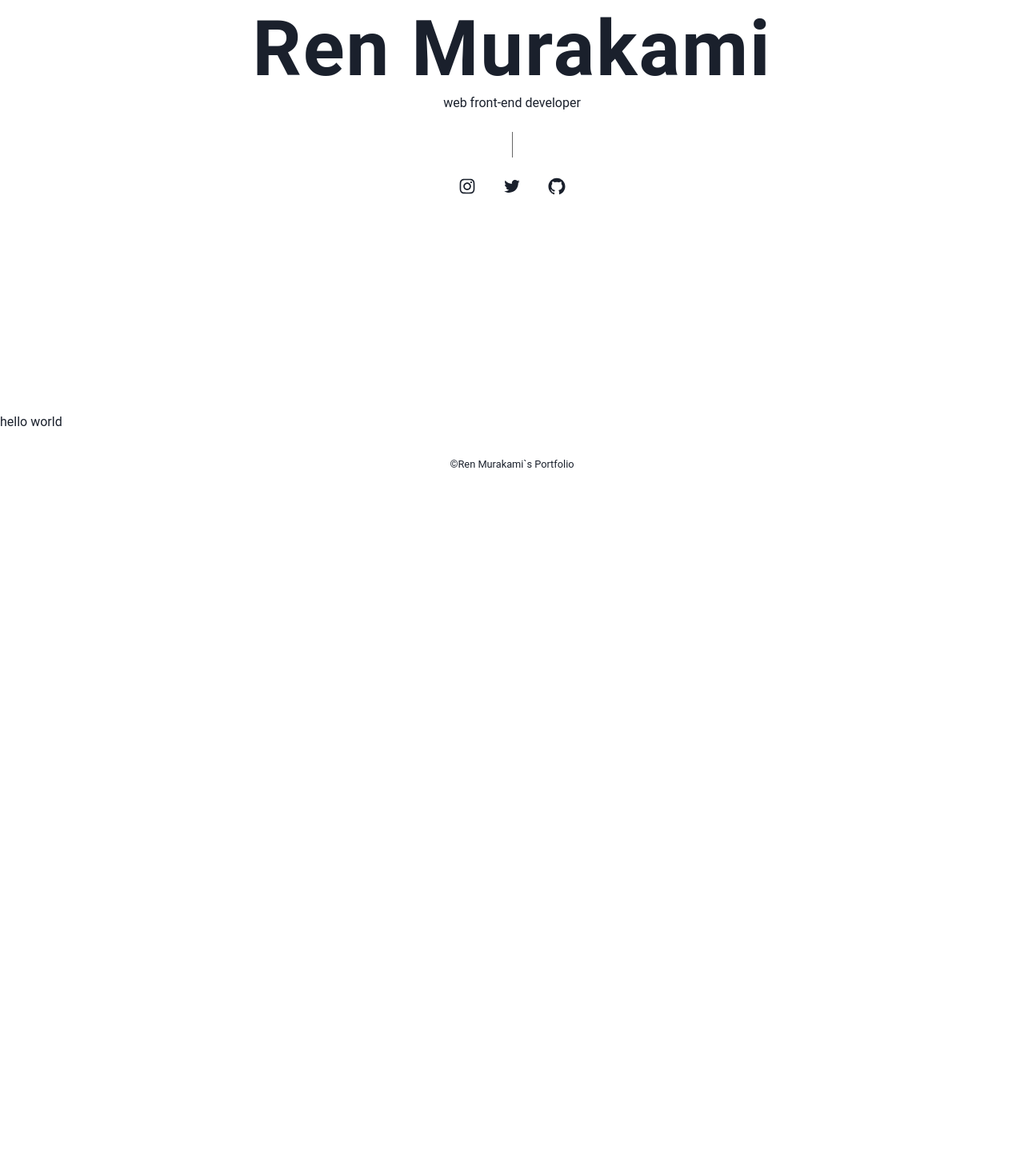
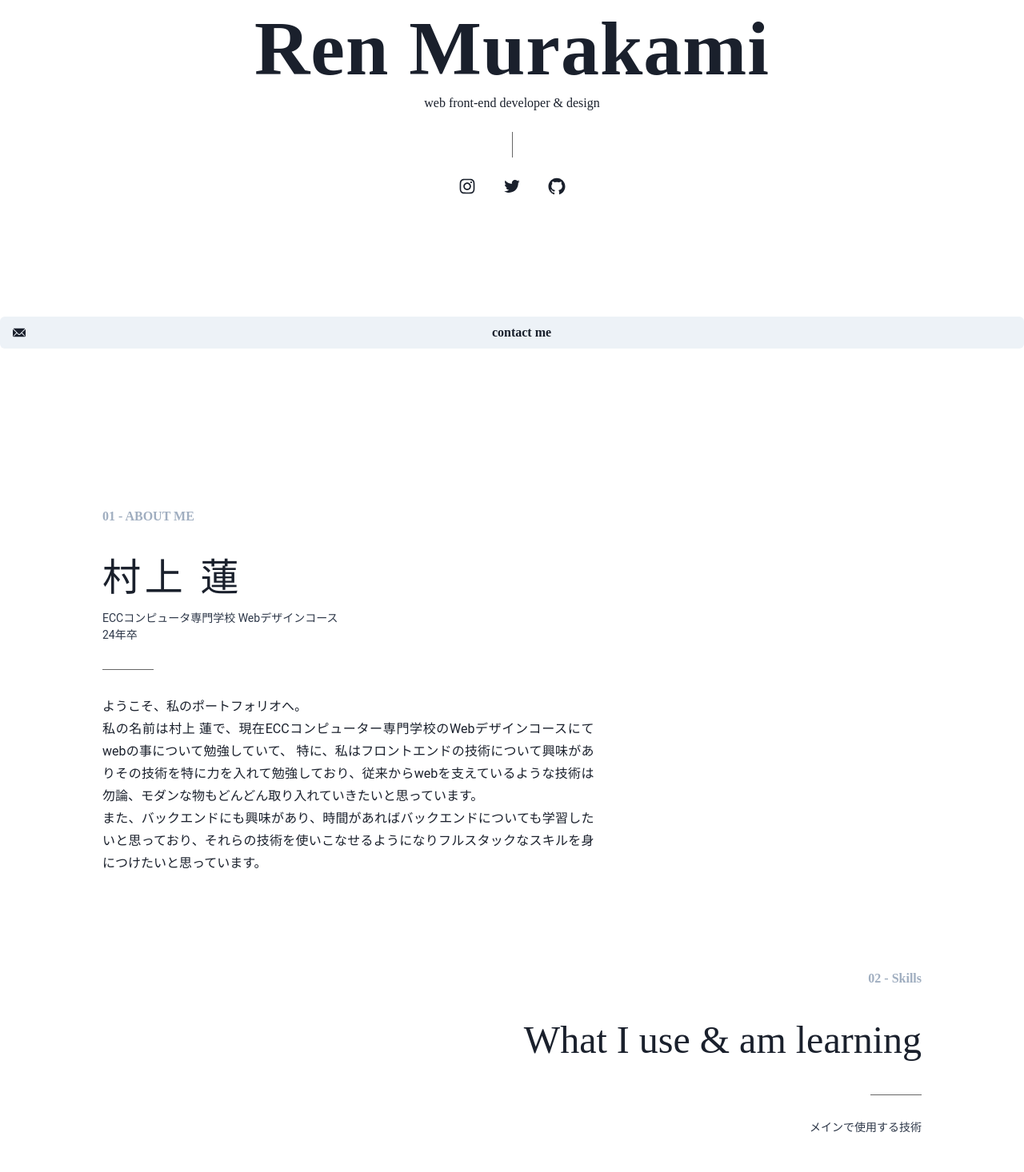
Before and after one commit to murakamiren/portfolio-v2, a Next.js app: page / in a window 1280 px wide. Shown: the part 284-1750 px from the top of the page at 80% size. Before the commit the page ends 904 px from the top, so only its background shows below. Built offline with nearby package versions, Linux system fonts and the light colour scheme.

Commit message:
make aboutMe

```diff
--- /dev/null
+++ b/src/components/aboutMe.tsx
@@ -0,0 +1,49 @@
+import { Box, Divider, Flex, Heading, Stack, Text, useColorModeValue } from "@chakra-ui/react";
+import { VFC } from "react";
+
+const AboutMe: VFC = () => {
+	return (
+		<section>
+			<Box w="full" mt="120px">
+				<Stack spacing={8}>
+					<Stack spacing={8} px={{ base: 12, md: 32 }}>
+						<Heading
+							as="h2"
+							fontWeight="semibold"
+							fontSize={{ base: "sm", md: "md" }}
+							fontFamily="Montserrat"
+							color={useColorModeValue("gray.400", "gray.600")}
+						>
+							01 - ABOUT ME
+						</Heading>
+					</Stack>
+					<Stack spacing={8} px={{ base: 12, md: 32 }}>
+						<Stack spacing={1}>
+							<Text fontSize={{ base: "4xl", md: "5xl" }} fontFamily="Montserrat" letterSpacing="widest">
+								村上 蓮
+							</Text>
+							<Text fontSize="sm" color={useColorModeValue("gray.700", "gray.300")}>
+								ECCコンピュータ専門学校 Webデザインコース
+								<br />
+								24年卒
+							</Text>
+						</Stack>
+						<Divider orientation="horizontal" w={16} borderColor={useColorModeValue("black", "white")} />
+						<Box w={{ base: "full", md: "65%", xl: "60%" }}>
+							<Text textAlign="justify" lineHeight="7">
+								ようこそ、私のポートフォリオへ。
+								<br />
+								私の名前は村上 蓮で、現在ECCコンピューター専門学校のWebデザインコースにてwebの事について勉強していて、
+								特に、私はフロントエンドの技術について興味がありその技術を特に力を入れて勉強しており、従来からwebを支えているような技術は勿論、モダンな物もどんどん取り入れていきたいと思っています。
+								<br />
+								また、バックエンドにも興味があり、時間があればバックエンドについても学習したいと思っており、それらの技術を使いこなせるようになりフルスタックなスキルを身につけたいと思っています。
+							</Text>
+						</Box>
+					</Stack>
+				</Stack>
+			</Box>
+		</section>
+	);
+};
+
+export default AboutMe;
--- a/src/components/hero.tsx
+++ b/src/components/hero.tsx
@@ -1,18 +1,32 @@
-import { Box, Center, Divider, Flex, HStack, Icon, Text, useColorModeValue, VStack } from "@chakra-ui/react";
+import {
+	Box,
+	Button,
+	Center,
+	Divider,
+	Flex,
+	HStack,
+	Icon,
+	Spacer,
+	Text,
+	useColorModeValue,
+	VStack,
+} from "@chakra-ui/react";
 import { AiOutlineInstagram, AiOutlineTwitter, AiOutlineGithub } from "react-icons/ai";
 import { VFC } from "react";
+import NavigationText from "./navigationText";
+import { EmailIcon } from "@chakra-ui/icons";
 
 const Hero: VFC = () => {
 	return (
-		<Box w="100vw" h="100vh">
-			<Flex justifyContent="center" alignItems="center" w="full" h="full">
+		<Box w="100vw" h="100vh" position="relative">
+			<Flex flexDir="column" justifyContent="center" alignItems="center" w="full" h="full">
 				<VStack spacing={6}>
 					<VStack spacing="-4">
-						<Text>hello</Text>
-						<Text fontSize={{ base: "5xl", md: "8xl" }} letterSpacing={2} fontWeight="semibold">
+						<Text fontFamily="Montserrat">hello</Text>
+						<Text fontSize={{ base: "5xl", md: "8xl" }} letterSpacing={1} fontWeight="semibold" fontFamily="Montserrat">
 							Ren Murakami
 						</Text>
-						<Text>web front-end developer</Text>
+						<Text fontFamily="Montserrat">web front-end developer & design</Text>
 					</VStack>
 					<Center h="32px">
 						<Divider orientation="vertical" borderColor={useColorModeValue("black", "white")} />
@@ -32,6 +46,9 @@ const Hero: VFC = () => {
 					</Center>
 				</VStack>
 			</Flex>
+			<Button leftIcon={<EmailIcon />} position="absolute" bottom="0" left="0" right="0" mx="auto" mb={20} size="md">
+				<NavigationText text="contact me" linkUrl="/" />
+			</Button>
 		</Box>
 	);
 };
--- a/src/components/navigationText.tsx
+++ b/src/components/navigationText.tsx
@@ -10,7 +10,9 @@ type navigationTextProps = {
 const NavigationText: VFC<navigationTextProps> = (props) => {
 	return (
 		<NextLink href={props.linkUrl} passHref>
-			<Link w="full">{props.text}</Link>
+			<Link w="full" fontFamily="Montserrat">
+				{props.text}
+			</Link>
 		</NextLink>
 	);
 };
--- /dev/null
+++ b/src/components/skills.tsx
@@ -0,0 +1,41 @@
+import { Box, Divider, Flex, Heading, Stack, Text, useColorModeValue } from "@chakra-ui/react";
+import { VFC } from "react";
+
+const Skills: VFC = () => {
+	return (
+		<section>
+			<Box w="full" mt="120px">
+				<Flex flexDir="column" alignItems="flex-end" px={{ base: 12, md: 32 }}>
+					<Stack spacing={8} w={{ base: "full", md: "65%", xl: "60%" }} textAlign="end">
+						<Heading
+							as="h2"
+							fontWeight="semibold"
+							fontSize={{ base: "sm", md: "md" }}
+							fontFamily="Montserrat"
+							color={useColorModeValue("gray.400", "gray.600")}
+						>
+							02 - Skills
+						</Heading>
+						<Stack spacing={8}>
+							<Text fontSize={{ base: "4xl", md: "5xl" }} fontFamily="Montserrat" letterSpacing="normal">
+								What I use & am learning{" "}
+							</Text>
+							<Flex justifyContent="flex-end">
+								<Divider orientation="horizontal" w={16} borderColor={useColorModeValue("black", "white")} />
+							</Flex>
+							<section>
+								<Stack spacing={4}>
+									<Heading as="h3" fontSize="sm" color={useColorModeValue("gray.700", "gray.300")} fontWeight="md">
+										メインで使用する技術
+									</Heading>
+								</Stack>
+							</section>
+						</Stack>
+					</Stack>
+				</Flex>
+			</Box>
+		</section>
+	);
+};
+
+export default Skills;
--- a/src/components/templates/footer.tsx
+++ b/src/components/templates/footer.tsx
@@ -4,7 +4,7 @@ import { VFC } from "react";
 const Footer: VFC = () => {
 	return (
 		<footer>
-			<Box w="100vw" h="80px">
+			<Box w="100vw" h="80px" mt="96px">
 				<Flex w="full" h="full" justifyContent="center" alignItems="center">
 					<Text>
 						<small>&copy;Ren Murakami`s Portfolio</small>
--- a/src/components/templates/header.tsx
+++ b/src/components/templates/header.tsx
@@ -27,7 +27,7 @@ const Header: VFC = () => {
 	return (
 		<header>
 			<Flex w="100vw" justifyContent="center">
-				<Container maxW="container.xl" position="absolute" top="0">
+				<Container maxW="container.xl" position="absolute" top="0" zIndex="1">
 					<nav>
 						<Flex justifyContent="space-between" alignItems="center" h="8vh">
 							<NextLink href="/" passHref>
--- a/src/pages/index.tsx
+++ b/src/pages/index.tsx
@@ -1,7 +1,9 @@
 import { Box, Text } from "@chakra-ui/react";
 import type { NextPage } from "next";
 import Head from "next/head";
+import AboutMe from "../components/aboutMe";
 import Hero from "../components/hero";
+import Skills from "../components/skills";
 
 const Home: NextPage = () => {
 	return (
@@ -13,9 +15,8 @@ const Home: NextPage = () => {
 			</Head>
 
 			<Hero />
-			<Box>
-				<Text>hello world</Text>
-			</Box>
+			<AboutMe />
+			<Skills />
 		</div>
 	);
 };
```
